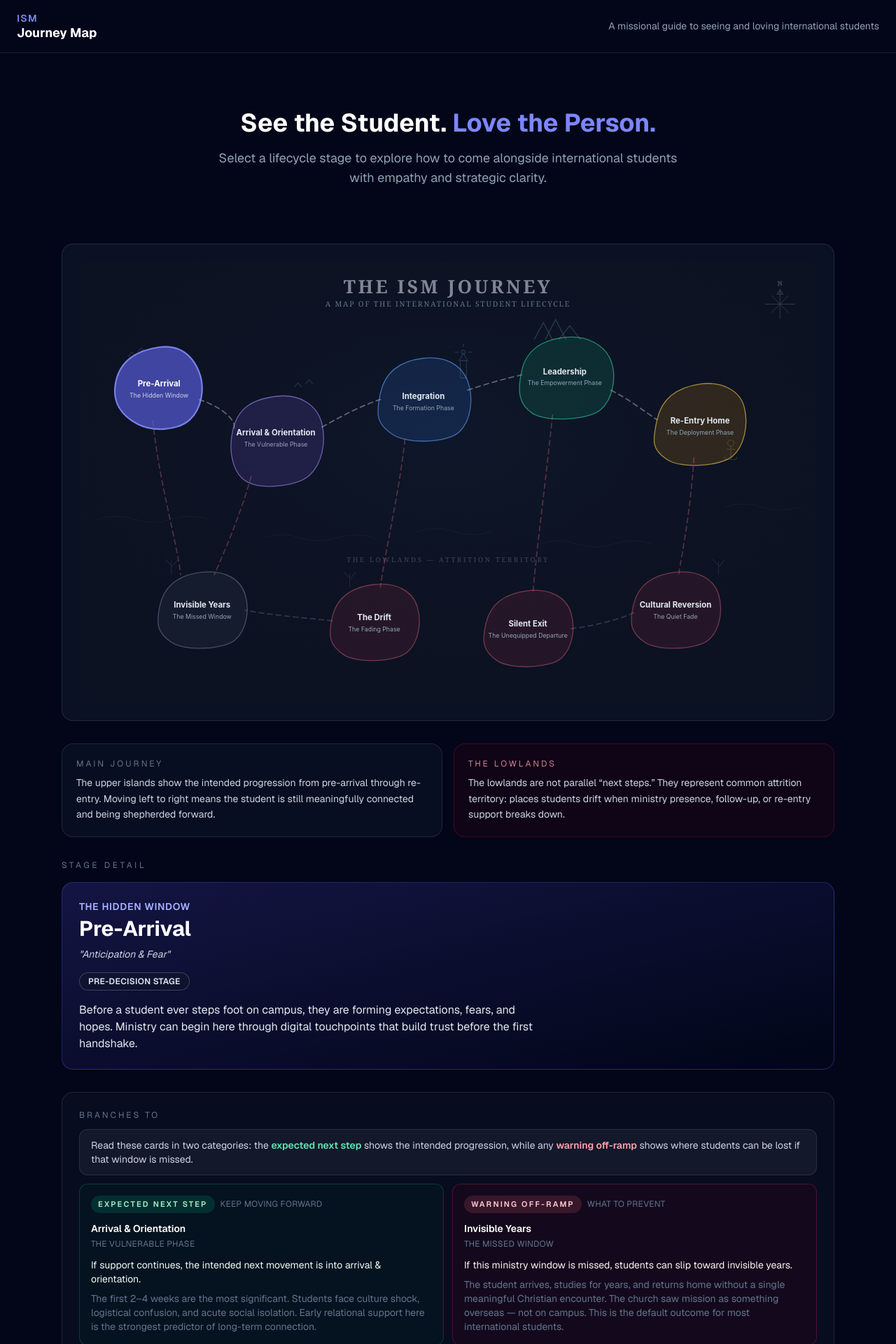
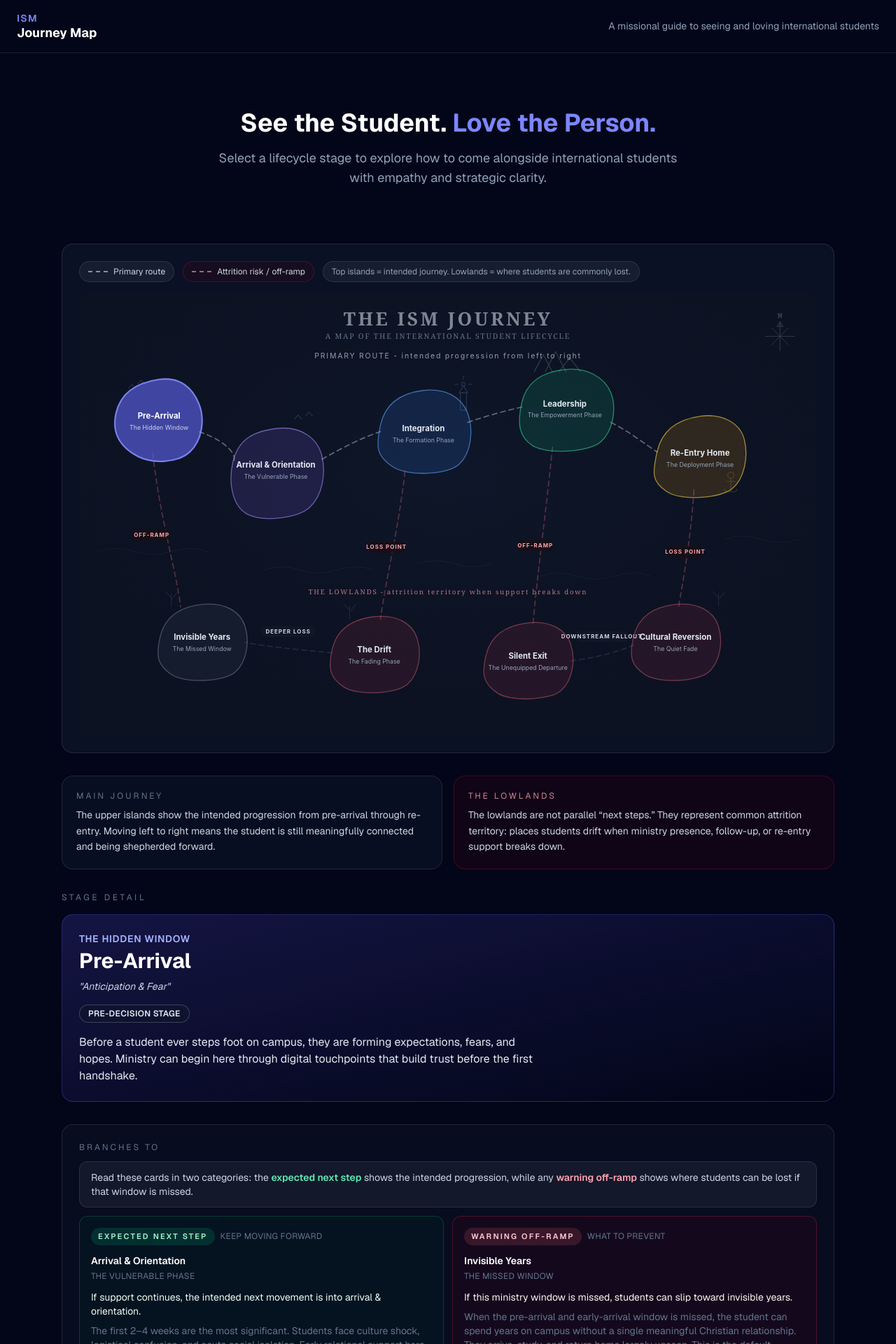
Before and after one commit to jeeminhan/ISM-Journey-Map, a Next.js app: page / in a window 1280 px wide. Shown: the top 1920 px of the page at 70% size. Built offline with nearby package versions, Linux system fonts and the light colour scheme.

Commit message:
Clarify journey branches and lowlands

```diff
--- a/src/components/StageMap.tsx
+++ b/src/components/StageMap.tsx
@@ -128,6 +128,9 @@ interface Connection {
   to: LifecycleStage;
   path: string;
   color: string; // stroke colour
+  label?: string;
+  labelX?: number;
+  labelY?: number;
 }
 
 const CONNECTIONS: Connection[] = [
@@ -137,14 +140,61 @@ const CONNECTIONS: Connection[] = [
   { from: "integration", to: "leadership", path: "M632 210 C660 200,690 192,720 185", color: "rgba(255,255,255,0.35)" },
   { from: "leadership", to: "reentry", path: "M865 210 C895 225,920 245,940 258", color: "rgba(255,255,255,0.35)" },
   /* main → attrition – rose dashed */
-  { from: "pre-arrival", to: "invisible-years", path: "M120 260 C130 360,160 460,165 510", color: "rgba(251,113,133,0.30)" },
-  { from: "arrival", to: "invisible-years", path: "M280 350 C260 420,235 475,220 510", color: "rgba(251,113,133,0.30)" },
-  { from: "integration", to: "drift", path: "M530 290 C520 380,500 460,490 530", color: "rgba(251,113,133,0.30)" },
-  { from: "leadership", to: "silent-exit", path: "M770 250 C760 350,745 460,738 540", color: "rgba(251,113,133,0.30)" },
-  { from: "reentry", to: "cultural-reversion", path: "M1000 320 C995 400,982 470,975 510", color: "rgba(251,113,133,0.30)" },
+  {
+    from: "pre-arrival",
+    to: "invisible-years",
+    path: "M120 260 C130 360,160 460,165 510",
+    color: "rgba(251,113,133,0.30)",
+    label: "off-ramp",
+    labelX: 118,
+    labelY: 395,
+  },
+  {
+    from: "integration",
+    to: "drift",
+    path: "M530 290 C520 380,500 460,490 530",
+    color: "rgba(251,113,133,0.30)",
+    label: "loss point",
+    labelX: 500,
+    labelY: 415,
+  },
+  {
+    from: "leadership",
+    to: "silent-exit",
+    path: "M770 250 C760 350,745 460,738 540",
+    color: "rgba(251,113,133,0.30)",
+    label: "off-ramp",
+    labelX: 742,
+    labelY: 412,
+  },
+  {
+    from: "reentry",
+    to: "cultural-reversion",
+    path: "M1000 320 C995 400,982 470,975 510",
+    color: "rgba(251,113,133,0.30)",
+    label: "loss point",
+    labelX: 986,
+    labelY: 422,
+  },
   /* attrition ↔ attrition */
-  { from: "drift", to: "invisible-years", path: "M412 585 C360 580,310 575,270 568", color: "rgba(148,163,184,0.25)" },
-  { from: "silent-exit", to: "cultural-reversion", path: "M800 598 C845 592,880 582,902 572", color: "rgba(148,163,184,0.25)" },
+  {
+    from: "drift",
+    to: "invisible-years",
+    path: "M412 585 C360 580,310 575,270 568",
+    color: "rgba(148,163,184,0.16)",
+    label: "deeper loss",
+    labelX: 340,
+    labelY: 552,
+  },
+  {
+    from: "silent-exit",
+    to: "cultural-reversion",
+    path: "M800 598 C845 592,880 582,902 572",
+    color: "rgba(148,163,184,0.16)",
+    label: "downstream fallout",
+    labelX: 850,
+    labelY: 560,
+  },
 ];
 
 /* ------------------------------------------------------------------ */
@@ -263,16 +313,22 @@ function Anchor() {
 
 export default function StageMap({ selected, onChange }: Props) {
   const router = useRouter();
+  const stageMap = Object.fromEntries(stages.map((s) => [s.id, s])) as Record<LifecycleStage, (typeof stages)[number]>;
 
   const handleChange = useCallback(
     (id: LifecycleStage) => {
       if (onChange) {
         onChange(id);
       } else {
-        router.push(`/stage/${id}`);
+        const stage = stageMap[id];
+        const params = new URLSearchParams({ stage: id });
+        if (stage?.stageType === "main") {
+          params.set("bg", "muslim");
+        }
+        router.push(`/?${params.toString()}`);
       }
     },
-    [onChange, router],
+    [onChange, router, stageMap],
   );
 
   const handleKey = useCallback(
@@ -285,10 +341,22 @@ export default function StageMap({ selected, onChange }: Props) {
     [handleChange],
   );
 
-  const stageMap = Object.fromEntries(stages.map((s) => [s.id, s])) as Record<LifecycleStage, (typeof stages)[number]>;
-
   return (
     <section className="rounded-2xl border border-white/10 bg-slate-900/70 p-4 md:p-6">
+      <div className="mb-4 flex flex-wrap gap-3 text-xs text-slate-300">
+        <div className="inline-flex items-center gap-2 rounded-full border border-white/10 bg-white/5 px-3 py-1.5">
+          <span className="h-0 w-7 border-t-2 border-dashed border-white/50" aria-hidden="true" />
+          <span>Primary route</span>
+        </div>
+        <div className="inline-flex items-center gap-2 rounded-full border border-rose-500/20 bg-rose-950/20 px-3 py-1.5">
+          <span className="h-0 w-7 border-t-2 border-dashed border-rose-300/60" aria-hidden="true" />
+          <span>Attrition risk / off-ramp</span>
+        </div>
+        <div className="inline-flex items-center rounded-full border border-white/10 bg-white/5 px-3 py-1.5 text-slate-400">
+          Top islands = intended journey. Lowlands = where students are commonly lost.
+        </div>
+      </div>
+
       {/* Scroll hint — only visible on mobile */}
       <p className="md:hidden text-xs text-slate-500 text-right mb-2 select-none">scroll to explore →</p>
 
@@ -356,6 +424,19 @@ export default function StageMap({ selected, onChange }: Props) {
             A MAP OF THE INTERNATIONAL STUDENT LIFECYCLE
           </text>
 
+          <text
+            x={600}
+            y={106}
+            textAnchor="middle"
+            fontFamily="'Inter', system-ui, sans-serif"
+            fontSize={12}
+            fill="#cbd5e1"
+            opacity={0.7}
+            letterSpacing={2}
+          >
+            PRIMARY ROUTE - intended progression from left to right
+          </text>
+
           {/* Dividing label */}
           <text
             x={600}
@@ -363,11 +444,11 @@ export default function StageMap({ selected, onChange }: Props) {
             textAnchor="middle"
             fontFamily="Georgia, serif"
             fontSize={11}
-            fill="#94a3b8"
-            opacity={0.35}
-            letterSpacing={3}
+            fill="#fda4af"
+            opacity={0.7}
+            letterSpacing={2}
           >
-            THE LOWLANDS &mdash; ATTRITION TERRITORY
+            THE LOWLANDS - attrition territory when support breaks down
           </text>
 
           {/* Decorative elements */}
@@ -380,8 +461,8 @@ export default function StageMap({ selected, onChange }: Props) {
 
           {/* Connection paths (behind regions) */}
           {CONNECTIONS.map((c, i) => (
+            <g key={i}>
               <path
-              key={i}
                 d={c.path}
                 fill="none"
                 stroke={c.color}
@@ -389,6 +470,43 @@ export default function StageMap({ selected, onChange }: Props) {
                 strokeDasharray="8 6"
                 strokeLinecap="round"
               />
+              {c.label && c.labelX && c.labelY ? (
+                <g>
+                  {(() => {
+                    const isRoseLabel = c.color.includes("251,113,133");
+                    const isWideLabel = c.label.length > 10;
+                    const labelWidth = isWideLabel ? 88 : 60;
+                    const labelOffset = isWideLabel ? 44 : 30;
+
+                    return (
+                      <>
+                  <rect
+                    x={c.labelX - labelOffset}
+                    y={c.labelY - 11}
+                    width={labelWidth}
+                    height={18}
+                    rx={9}
+                    fill={isRoseLabel ? "#190f16" : "#111827"}
+                    fillOpacity={0.9}
+                  />
+                  <text
+                    x={c.labelX}
+                    y={c.labelY + 1}
+                    textAnchor="middle"
+                    fontFamily="'Inter', system-ui, sans-serif"
+                    fontSize={9}
+                    fontWeight={700}
+                    fill={isRoseLabel ? "#fda4af" : "#cbd5e1"}
+                    letterSpacing={1.2}
+                  >
+                    {c.label.toUpperCase()}
+                  </text>
+                      </>
+                    );
+                  })()}
+                </g>
+              ) : null}
+            </g>
           ))}
 
           {/* Regions */}
--- a/src/data/stages.ts
+++ b/src/data/stages.ts
@@ -64,7 +64,7 @@ export const stages: StageInfo[] = [
     subtitle: "The Missed Window",
     emotion: "Unaware & Self-Sufficient",
     description:
-      "The student arrives, studies for years, and returns home without a single meaningful Christian encounter. The church saw mission as something overseas — not on campus. This is the default outcome for most international students.",
+      "When the pre-arrival and early-arrival window is missed, the student can spend years on campus without a single meaningful Christian relationship. They arrive, study, and return home largely unseen. This is the default outcome for many international students.",
     color: "slate",
     faithMilestone: "unreached",
   },
```
Lines whose indentation alone changed are shown as unchanged.
